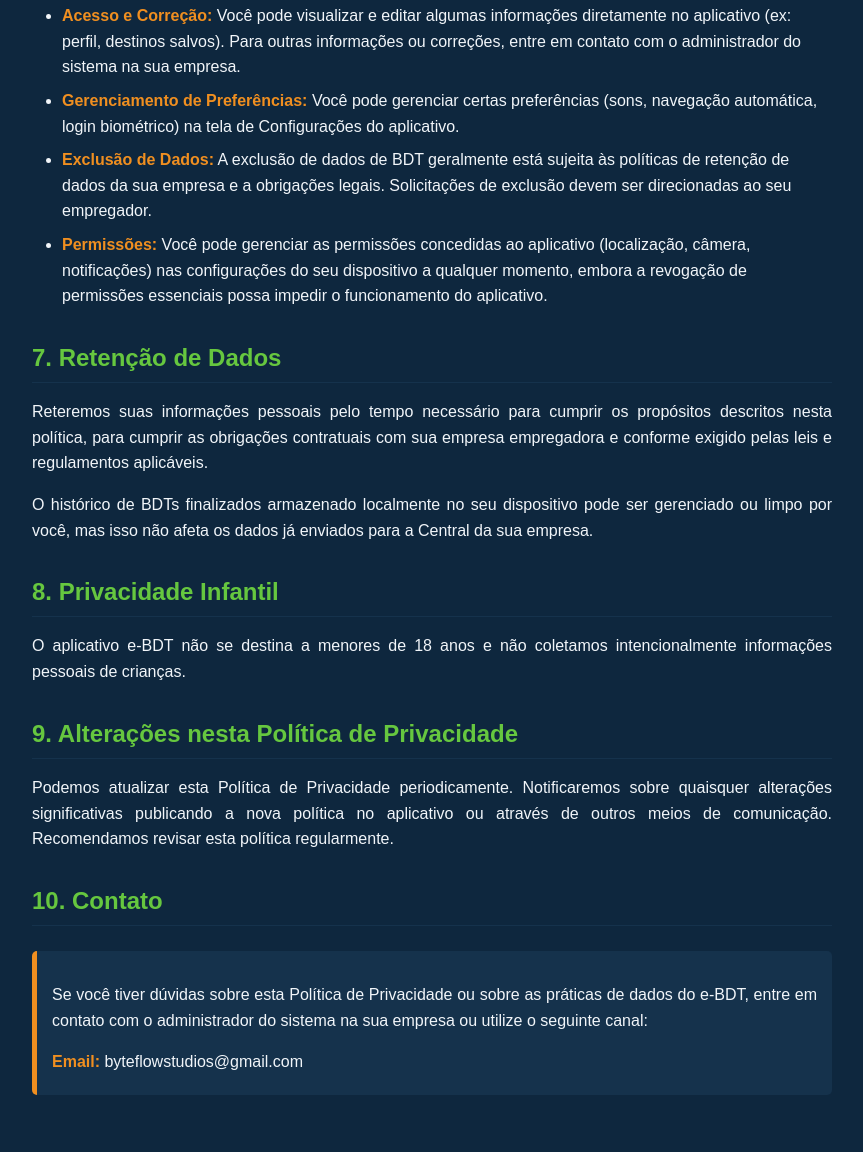
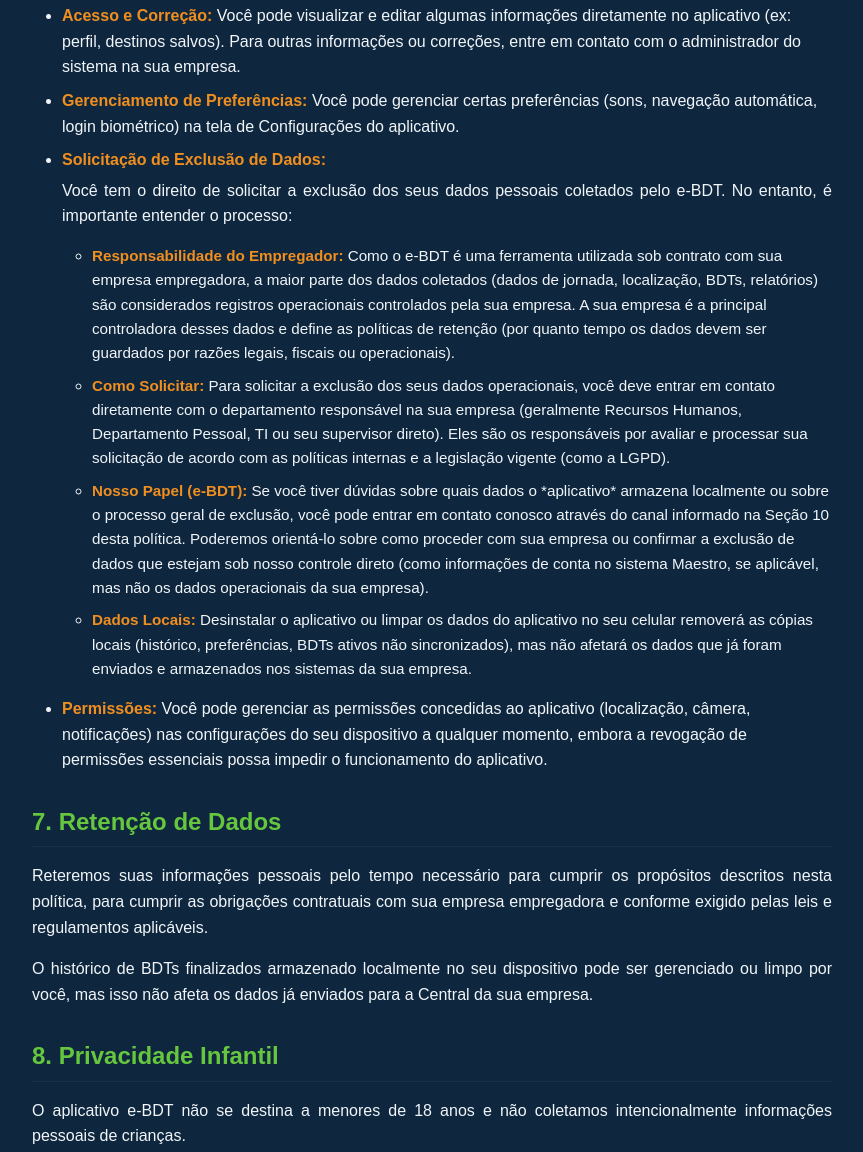
Before and after one commit to glaucomv/ebdt, a plain HTML site: page Politica_de_Privacidade.html in a window 1280 px wide. Shown: the part 3203-4355 px from the top of the page, without its empty margins (208-1071 px from the left). Before the commit the page ends 4318 px from the top, so only its background shows below. Drawn offline with Linux system fonts and the light colour scheme.

Commit message:
Update Politica_de_Privacidade.html

```diff
--- a/Politica_de_Privacidade.html
+++ b/Politica_de_Privacidade.html
@@ -160,15 +160,24 @@
     <p>Uma notificação persistente será exibida enquanto o rastreamento estiver ativo, informando sobre a coleta de dados em segundo plano, conforme exigido pelas políticas das plataformas móveis.</p>
     <p>O rastreamento de localização <strong>cessa completamente</strong> assim que o BDT é finalizado ou o serviço de background é interrompido.</p>
 
-    <h2>6. Seus Direitos e Escolhas</h2>
+    <h2 id="user-rights">6. Seus Direitos e Escolhas</h2>
     <p>Você tem certos direitos em relação às suas informações pessoais:</p>
     <ul>
         <li><strong>Acesso e Correção:</strong> Você pode visualizar e editar algumas informações diretamente no aplicativo (ex: perfil, destinos salvos). Para outras informações ou correções, entre em contato com o administrador do sistema na sua empresa.</li>
         <li><strong>Gerenciamento de Preferências:</strong> Você pode gerenciar certas preferências (sons, navegação automática, login biométrico) na tela de Configurações do aplicativo.</li>
-        <li><strong>Exclusão de Dados:</strong> A exclusão de dados de BDT geralmente está sujeita às políticas de retenção de dados da sua empresa e a obrigações legais. Solicitações de exclusão devem ser direcionadas ao seu empregador.</li>
+
+        <li>
+            <strong>Solicitação de Exclusão de Dados:</strong>
+            <p style="margin-top: 5px;">Você tem o direito de solicitar a exclusão dos seus dados pessoais coletados pelo e-BDT. No entanto, é importante entender o processo:</p>
+            <ul>
+                <li><strong>Responsabilidade do Empregador:</strong> Como o e-BDT é uma ferramenta utilizada sob contrato com sua empresa empregadora, a maior parte dos dados coletados (dados de jornada, localização, BDTs, relatórios) são considerados registros operacionais controlados pela sua empresa. A sua empresa é a principal controladora desses dados e define as políticas de retenção (por quanto tempo os dados devem ser guardados por razões legais, fiscais ou operacionais).</li>
+                <li><strong>Como Solicitar:</strong> Para solicitar a exclusão dos seus dados operacionais, você deve entrar em contato diretamente com o departamento responsável na sua empresa (geralmente Recursos Humanos, Departamento Pessoal, TI ou seu supervisor direto). Eles são os responsáveis por avaliar e processar sua solicitação de acordo com as políticas internas e a legislação vigente (como a LGPD).</li>
+                <li><strong>Nosso Papel (e-BDT):</strong> Se você tiver dúvidas sobre quais dados o *aplicativo* armazena localmente ou sobre o processo geral de exclusão, você pode entrar em contato conosco através do canal informado na Seção 10 desta política. Poderemos orientá-lo sobre como proceder com sua empresa ou confirmar a exclusão de dados que estejam sob nosso controle direto (como informações de conta no sistema Maestro, se aplicável, mas não os dados operacionais da sua empresa).</li>
+                <li><strong>Dados Locais:</strong> Desinstalar o aplicativo ou limpar os dados do aplicativo no seu celular removerá as cópias locais (histórico, preferências, BDTs ativos não sincronizados), mas não afetará os dados que já foram enviados e armazenados nos sistemas da sua empresa.</li>
+            </ul>
+        </li>
         <li><strong>Permissões:</strong> Você pode gerenciar as permissões concedidas ao aplicativo (localização, câmera, notificações) nas configurações do seu dispositivo a qualquer momento, embora a revogação de permissões essenciais possa impedir o funcionamento do aplicativo.</li>
     </ul>
-
     <h2>7. Retenção de Dados</h2>
     <p>Reteremos suas informações pessoais pelo tempo necessário para cumprir os propósitos descritos nesta política, para cumprir as obrigações contratuais com sua empresa empregadora e conforme exigido pelas leis e regulamentos aplicáveis.</p>
     <p>O histórico de BDTs finalizados armazenado localmente no seu dispositivo pode ser gerenciado ou limpo por você, mas isso não afeta os dados já enviados para a Central da sua empresa.</p>
@@ -179,11 +188,9 @@
     <h2>9. Alterações nesta Política de Privacidade</h2>
     <p>Podemos atualizar esta Política de Privacidade periodicamente. Notificaremos sobre quaisquer alterações significativas publicando a nova política no aplicativo ou através de outros meios de comunicação. Recomendamos revisar esta política regularmente.</p>
 
-    <h2>10. Contato</h2>
-    <div class="contact-info">
-        <p>Se você tiver dúvidas sobre esta Política de Privacidade ou sobre as práticas de dados do e-BDT, entre em contato com o administrador do sistema na sua empresa ou utilize o seguinte canal:</p>
+    <h2 id="contact">10. Contato</h2> <div class="contact-info">
+        <p>Se você tiver dúvidas sobre esta Política de Privacidade, sobre as práticas de dados do e-BDT, ou sobre como solicitar a exclusão dos seus dados, entre em contato com o administrador do sistema na sua empresa ou utilize o seguinte canal:</p>
         <p><strong>Email:</strong> byteflowstudios@gmail.com</p>
     </div>
-
 </body>
 </html>
```
